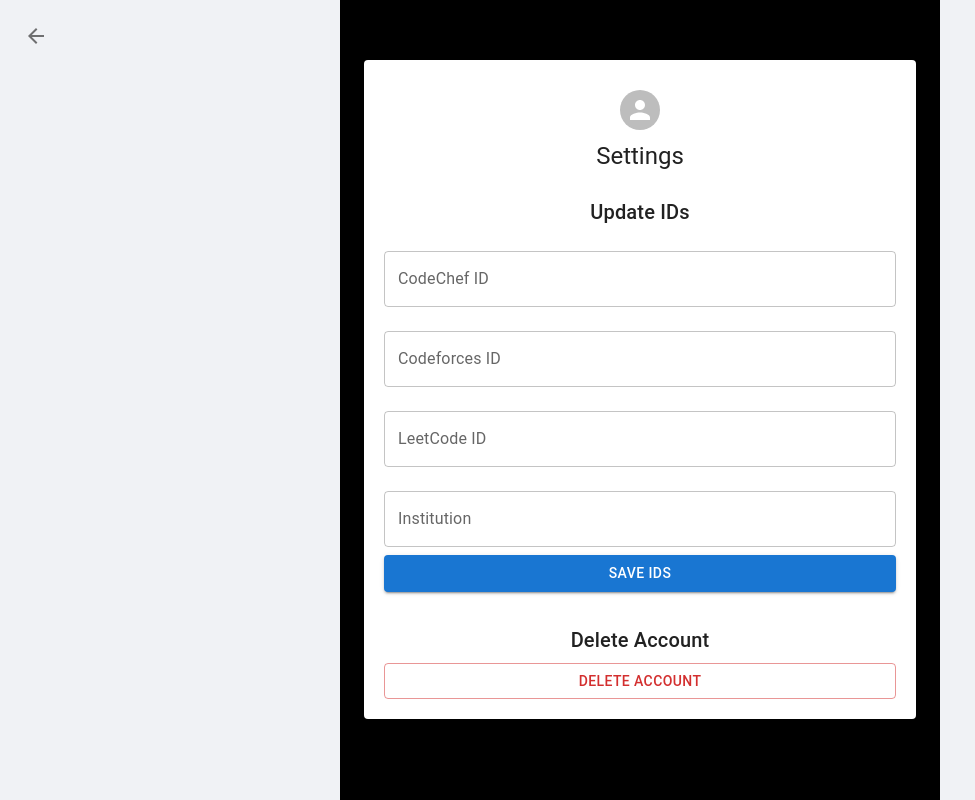
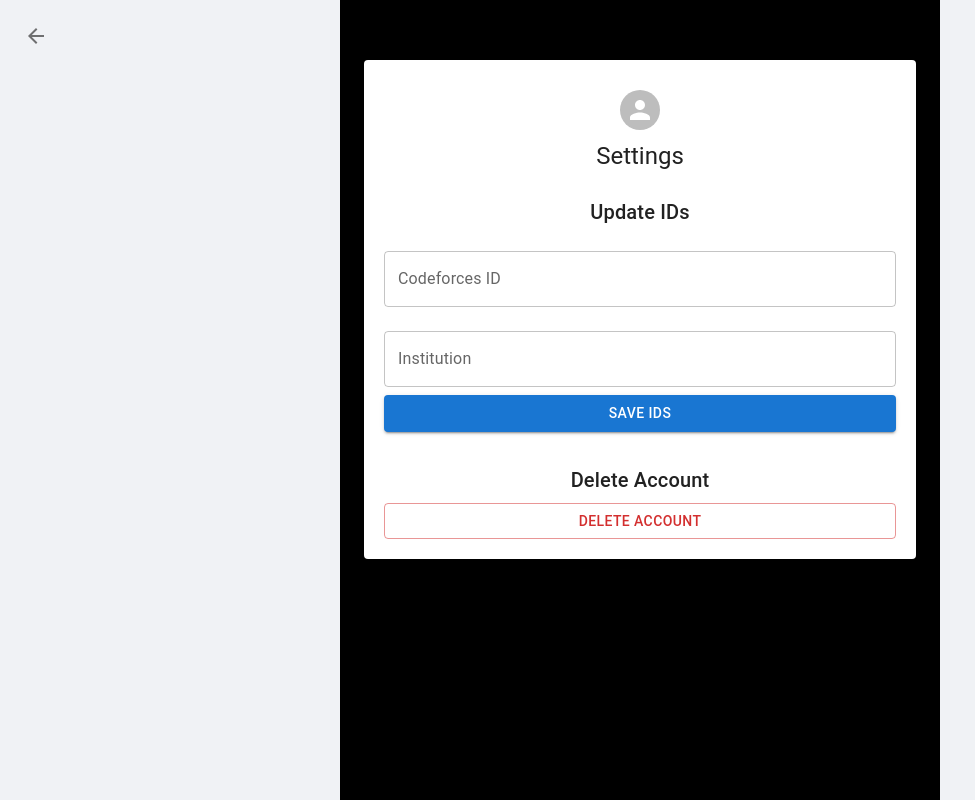
Before and after one commit to ani18605/codeforces-analysis, a React (Create React App) app: page /settings in a window 1280 px wide. Shown: the whole page, without its empty margins (0-975 px from the left). Built offline with nearby package versions, Linux system fonts and the light colour scheme; no server answers; sample sign-in values are in the browser's storage.

Commit message:
Update Settings.js

```diff
--- a/src/components/Settings.js
+++ b/src/components/Settings.js
@@ -98,25 +98,12 @@ const Settings = () => {
             </Typography>
             <TextField
               fullWidth
-              label="CodeChef ID"
-              margin="normal"
-              value={codechefId}
-              onChange={(e) => setCodechefId(e.target.value)}
-            />
-            <TextField
-              fullWidth
               label="Codeforces ID"
               margin="normal"
               value={codeforcesId}
               onChange={(e) => setCodeforcesId(e.target.value)}
             />
-            <TextField
-              fullWidth
-              label="LeetCode ID"
-              margin="normal"
-              value={leetcodeId}
-              onChange={(e) => setLeetcodeId(e.target.value)}
-            />
+
             <TextField
               fullWidth
               label="Institution"
```
